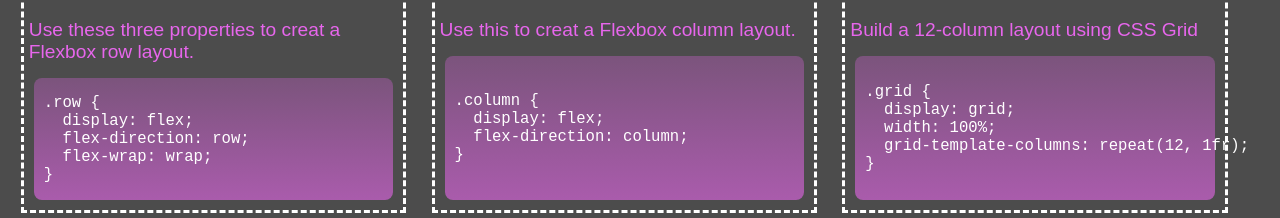
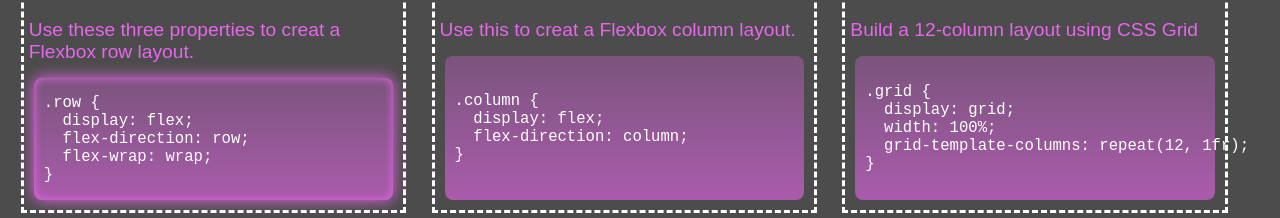
Before and after one commit to Love-Ivy/Week2Mini, a plain HTML site: page index.html in a window 1280 px wide. In both pictures the pointer is over the element 213 px from the left and 357 px from the top of the page. Shown: the part 219-437 px from the top of the page. Drawn offline with Linux system fonts and the light colour scheme.

Commit message:
minor cleanup of style.css

```diff
--- a/assets/css/style.css
+++ b/assets/css/style.css
@@ -19,7 +19,7 @@ header > p {
 
 /* Create section boxes */
 section {
-  display:flex;
+  display: flex;
   flex-direction: column;
   border-style: dashed;
   border-color: white;
@@ -45,7 +45,7 @@ section {
   display: block;
   font-size: larger;
   text-align: left;
-  margin: 5px
+  margin: 5px;
 }
 
 .code-card {
@@ -85,7 +85,7 @@ section {
   transition: all 0.5s ease-in-out;
 }
 
-  /.code-card:hover,
+.code-card:hover,
 .code-card:hover .card-header {
   box-shadow: inset 0px 0px 8px rgba(232, 102, 236, 1),
     0 0 15px rgba(232, 102, 236, 1);
@@ -101,4 +101,3 @@ address {
   font-weight: bolder;
   text-align: center;
 }
-}
```
Lines whose indentation alone changed are shown as unchanged.
